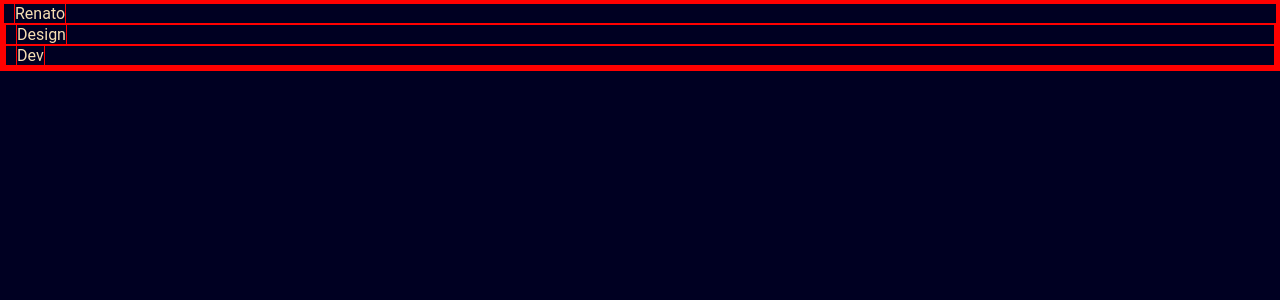
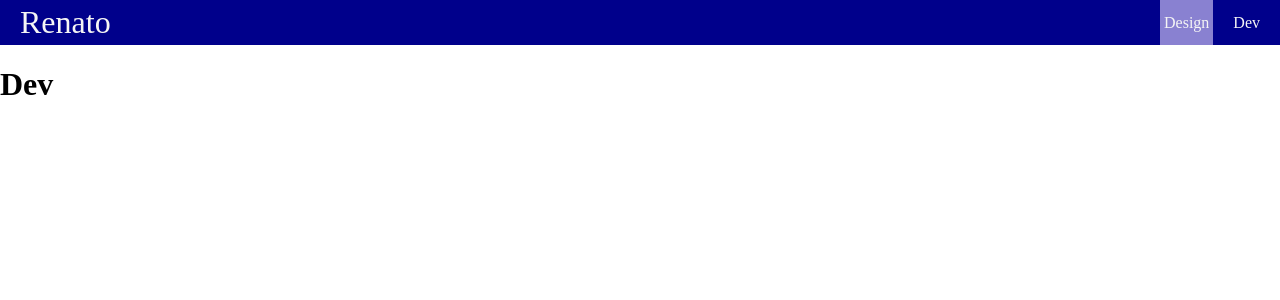
Before and after one commit to rscres/portfolio-website, a React (Vite) app: page /dev in a window 1280 px wide. Shown: the top 300 px of the page. Built offline with nearby package versions, Linux system fonts and the light colour scheme.

Commit message:
tut: add styles and pages

```diff
--- a/src/App.jsx
+++ b/src/App.jsx
@@ -1,10 +1,31 @@
-import { useState } from 'react'
-import Header from './Header.jsx'
+// import { Component, useState } from 'react'
+// import Header from './Header.jsx'
 import Navbar from './Navbar.jsx'
-/*import './App.css'*/
+import Home from './pages/Home.jsx'
+import Dev from './pages/Dev.jsx'
+import Design from './pages/Design.jsx'
+//import './App.css'
+import './Tut.css'
 
 function App() {
-  return <Navbar />
+  let Component
+  switch (window.location.pathname) {
+    case "/":
+      Component = App
+      break
+    case "/design":
+      Component = Design
+      break
+    case "/dev":
+      Component = Dev
+      break
+  }
+  return (
+    <>
+      <Navbar />
+      <Component />
+    </>
+    )
     {/*<div className='app-container'>
       <Header />
       <body className='body-container'>
--- a/src/Header.jsx
+++ b/src/Header.jsx
@@ -1,4 +1,4 @@
-import './App.css'
+// import './App.css'
 
 function Header() {
   return (
--- a/src/Navbar.jsx
+++ b/src/Navbar.jsx
@@ -5,11 +5,11 @@ function Navbar() {
     <nav className='navbar'>
       <a href='/' className='site-title'>Renato</a>
       <ul>
-        <li>
-          <a href='#design'>Design</a>
+        <li className='active'>
+          <a href='design'>Design</a>
         </li>
         <li>
-          <a href='#dev'>Dev</a>
+          <a href='dev'>Dev</a>
         </li>
       </ul>
     </nav>
--- a/src/Tut.css
+++ b/src/Tut.css
@@ -0,0 +1,46 @@
+* {
+    box-sizing: border-box;
+}
+
+body {
+    margin: 0;
+}
+
+.site-title {
+    font-size: 2rem;
+}
+
+.navbar {
+    background-color: darkblue;
+    color: whitesmoke;
+    display: flex;
+    justify-content: space-between;
+    align-items: stretch;
+    gap: 2rem;
+    padding: 0 1rem;
+}
+
+.navbar ul {
+    padding: 0;
+    margin: 0;
+    list-style: none;
+    display: flex;
+    gap: 1rem;
+}
+
+.navbar a {
+    color: inherit;
+    text-decoration: none;
+    height: 100%;
+    display: flex;
+    align-items: center;
+    padding: .25rem;
+}
+
+.navbar li.active {
+    background-color: #8981d1;
+}
+
+.navbar li:hover {
+    background-color: #777;
+}
--- /dev/null
+++ b/src/pages/Design.jsx
@@ -0,0 +1,5 @@
+function Design() {
+    return <h1>Design</h1>
+}
+
+export default Design
--- /dev/null
+++ b/src/pages/Dev.jsx
@@ -0,0 +1,5 @@
+function Dev() {
+    return <h1>Dev</h1>
+}
+
+export default Dev
--- /dev/null
+++ b/src/pages/Home.jsx
@@ -0,0 +1,5 @@
+function Home() {
+    return <h1>Home</h1>
+}
+
+export default Home
```
